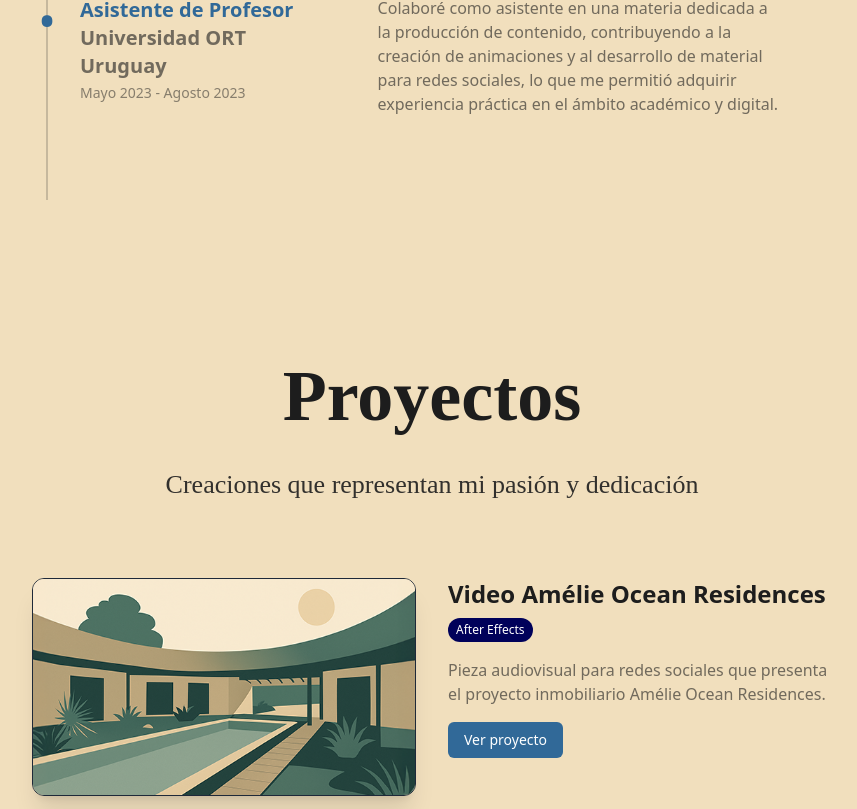
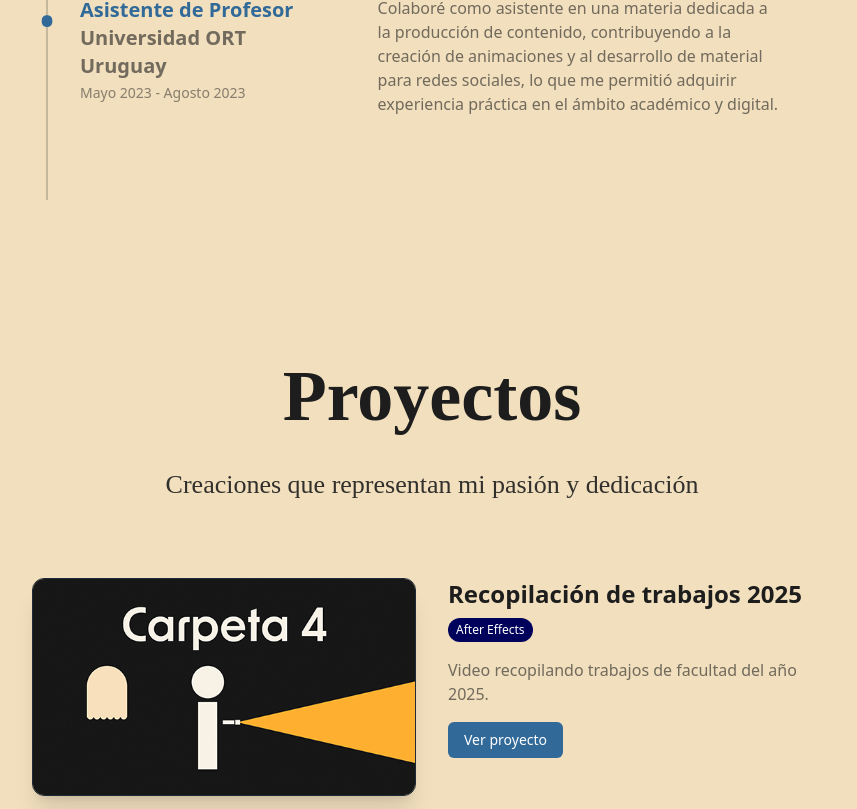
Before and after one commit to Claws35/Carpeta4, a React (Vite) app: page / in a window 1280 px wide. Shown: the part 1988-2797 px from the top of the page, without its empty margins (208-1065 px from the left). Built offline with nearby package versions, Linux system fonts and the light colour scheme; a web font is replaced by a local one.

Commit message:
Refactor code structure for improved readability and maintainability

```diff
--- a/index.html
+++ b/index.html
@@ -5,7 +5,7 @@
     <link rel="icon" type="image/svg+xml" href="/forma.svg" />
     <meta name="viewport" content="width=device-width, initial-scale=1.0" />
     <link rel="stylesheet" href="https://use.typekit.net/ukx2fox.css" />
-    <title>Carpeta 4 Mateo Cutinella</title>
+    <title>Mateo Cutinella</title>
   </head>
   <body>
     <div id="root"></div>
--- a/src/components/Projects/data.js
+++ b/src/components/Projects/data.js
@@ -3,6 +3,7 @@ import imagenMotionVoces from "../../img/projects/fotoVocesAnimacion.webp";
 import imagenNuncaEstoy from "../../img/projects/introImagenNuncaEstoy2.webp";
 import imagenPokemon from "../../img/projects/pokemonImagen.webp";
 import imagenAmelie from "../../img/projects/AmelieOceanResidentImg3.webp";
+import fotocarpeta4 from "../../img/projects/fotocarpeta4.webp";
 
 //prueba
 export const TAGS = {
@@ -24,6 +25,13 @@ export const TAGS = {
 };
 
 export const PROJECTS = [
+  {
+    title: "Recopilación de trabajos 2025",
+    description: "Video recopilando trabajos de facultad del año 2025.",
+    link: "https://youtu.be/FkZMTmnFSAA", // Reemplazá con el link real si lo tenés
+    image: fotocarpeta4, // Asegurate de tener esta imagen importada
+    tags: [TAGS.NEXT],
+  },
   {
     title: "Video Amélie Ocean Residences",
     description:
```
Also changed, not shown: src/img/projects/fotocarpeta4.webp (added).
